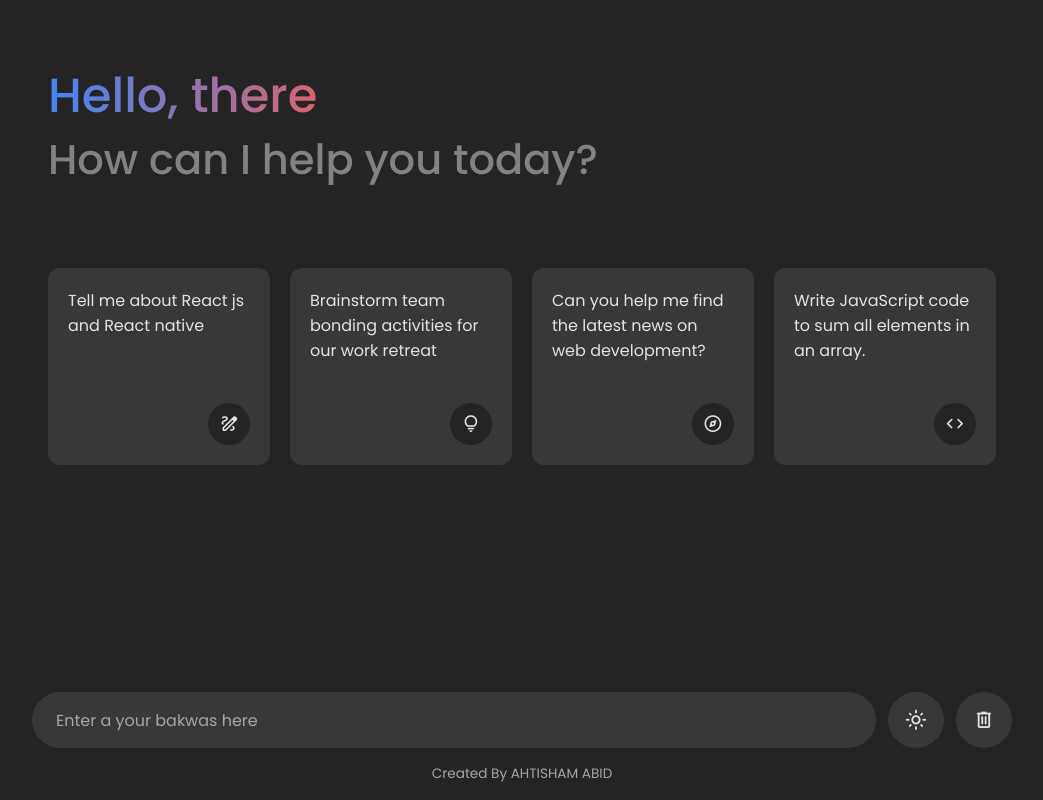
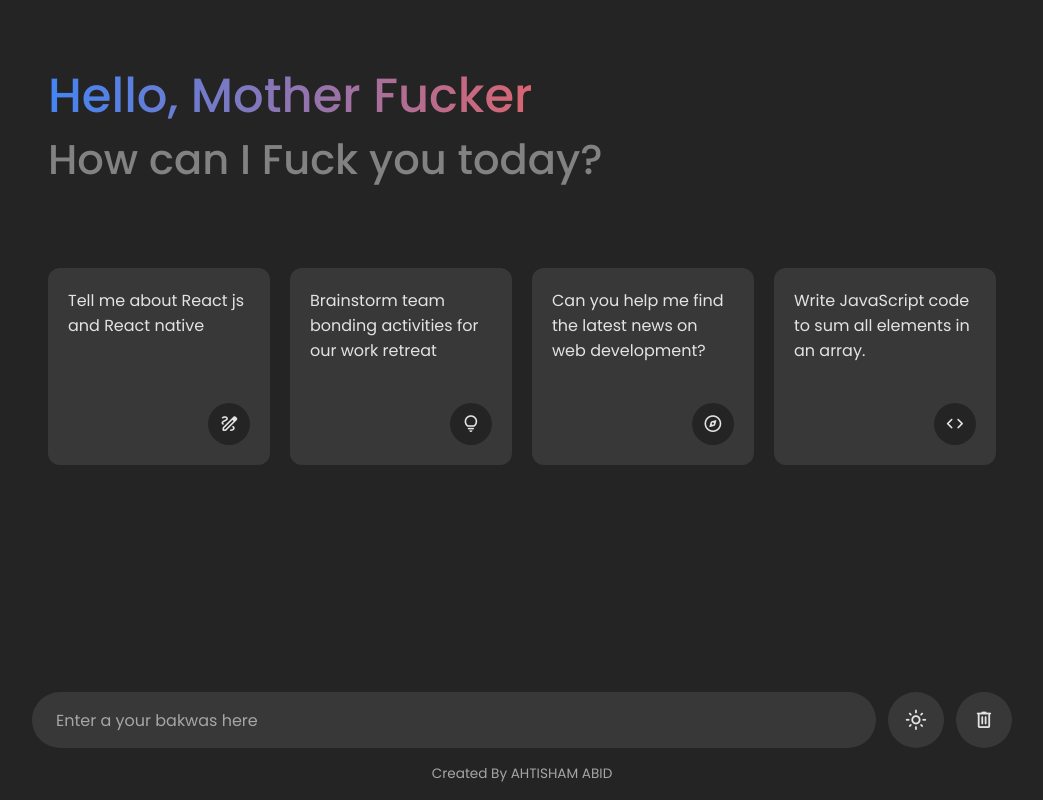
Before and after one commit to ahtisham505/gemini, a plain HTML site: page index.html in a window 1280 px wide. Shown: the whole page, without its empty margins (118-1161 px from the left). Drawn offline with nearby package versions, Linux system fonts and the light colour scheme.

Commit message:
Update index.html

```diff
--- a/index.html
+++ b/index.html
@@ -1,13 +1,13 @@
 <!DOCTYPE html><!-- Coding By mr,bablu - t.me/bj_devs--><html lang="en"><head>
   <meta charset="UTF-8">
   <meta name="viewport" content="width=device-width, initial-scale=1.0">
-  <title>Gemini Chatbot | BJ_Coder</title>
+  <title>Gemini Chatbot | ahtisham</title>
 
   <!-- Meta Description for SEO -->
   <meta name="description" content="Gemini Chatbot is your AI assistant for planning events, improving skills, finding the latest news, and writing code. Get answers quickly and accurately!">
 
   <!-- Open Graph Meta Tags for Social Media Previews -->
-  <meta property="og:title" content="Gemini Chatbot | Your AI Assistant By Bj_Coder">
+  <meta property="og:title" content="Gemini Chatbot | Your AI Assistant By Ahtisham">
   <meta property="og:description" content="Gemini Chatbot is designed to help you with everything from event planning to finding the latest web development news, offering personalized assistance for various tasks.">
   <meta property="og:image" content="images/2K5vHu4.md.jpg">
   <meta property="og:url" content="https://bj-gemini-ultra.vercel.app/">
@@ -26,8 +26,8 @@
 <body>
   <header class="header">
     <!-- Header Greetings -->
-    <h1 class="title">Hello, there</h1>
-    <p class="subtitle">How can I help you today?</p>
+    <h1 class="title">Hello, Mother Fucker</h1>
+    <p class="subtitle">How can I Fuck you today?</p>
 
     <!-- Suggestion list -->
     <ul class="suggestion-list">
```
